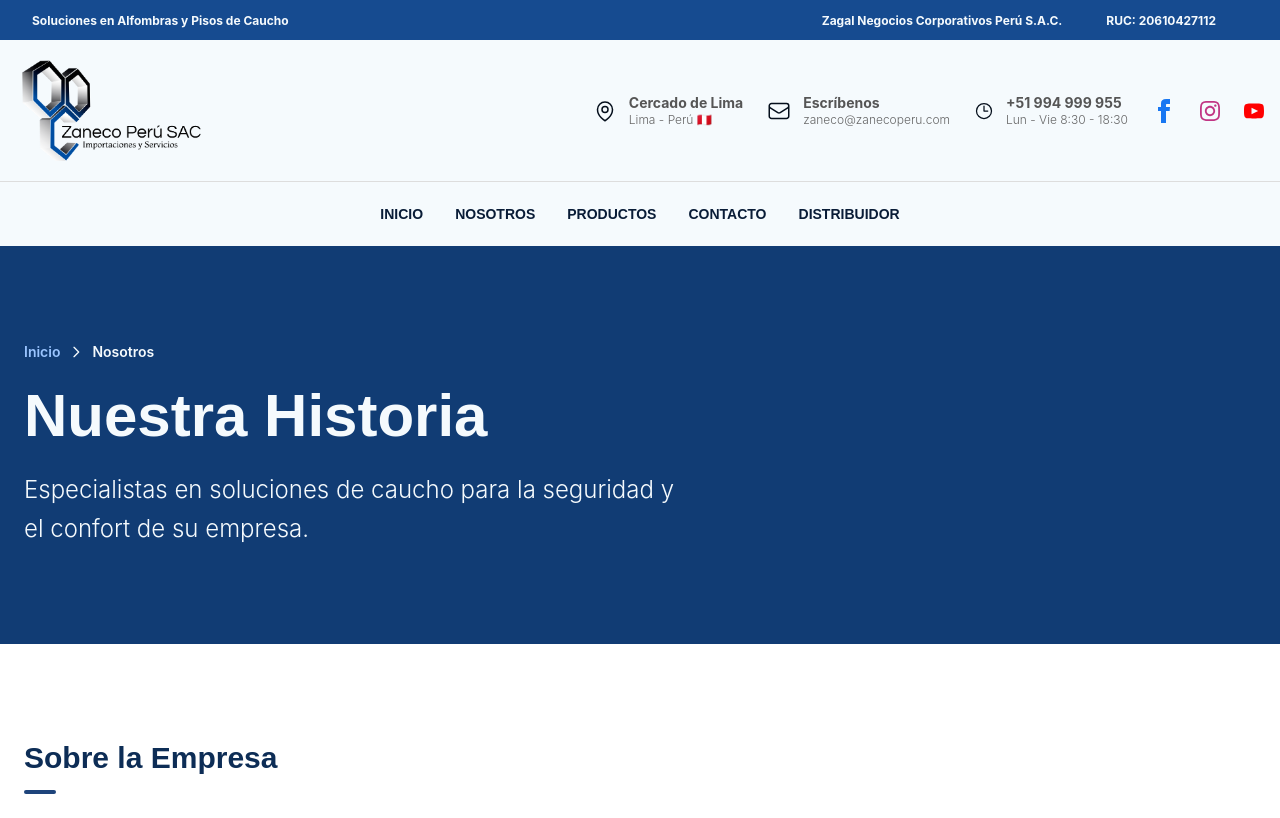
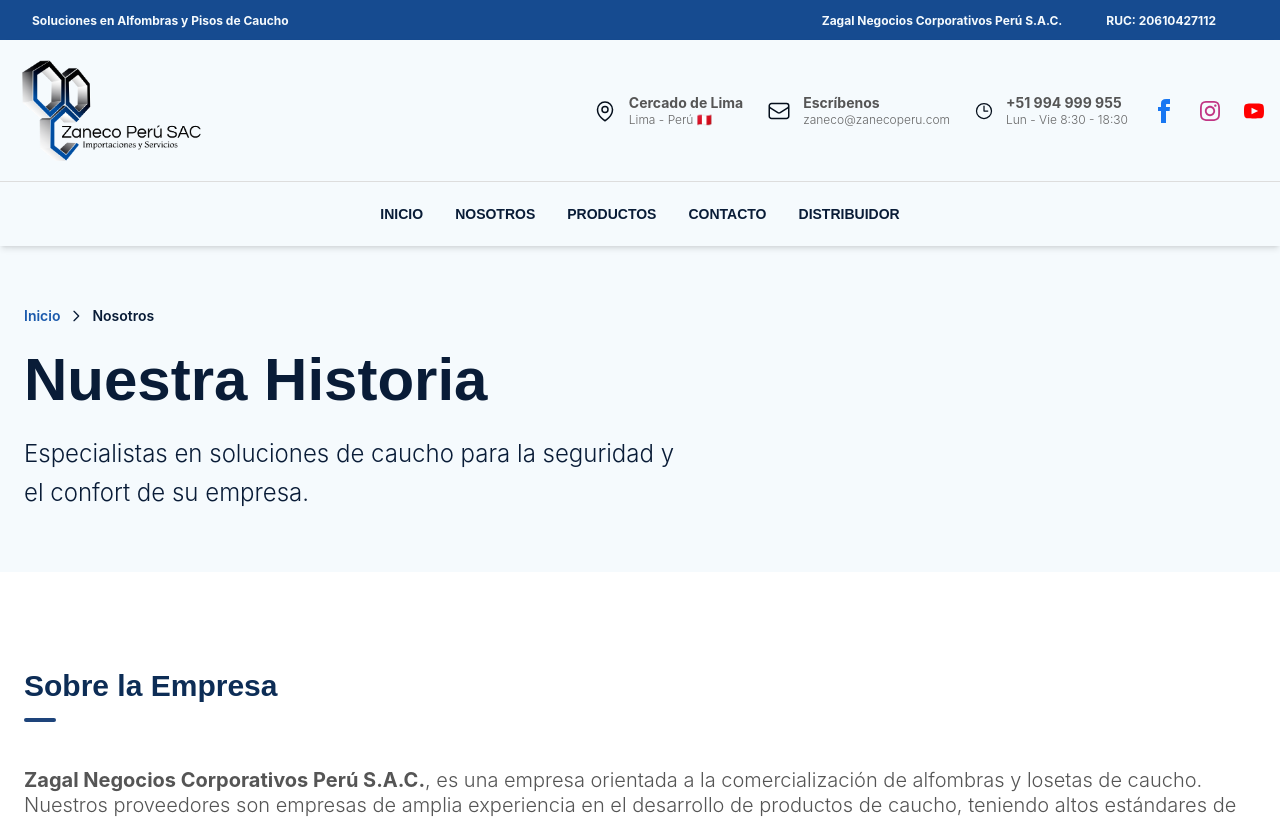
Before and after one commit to nicolaszagal/zanecowebsite, a Next.js app: page /about in a window 1280 px wide. Shown: the top 818 px of the page. Built offline with nearby package versions, Linux system fonts and the light colour scheme.

Commit message:
fix: Navbar update

```diff
--- a/components/layout/HeroComponent.tsx
+++ b/components/layout/HeroComponent.tsx
@@ -8,7 +8,7 @@
 
 export default function HeroComponent({ title, description, breadcrumbItems = [] }: HeroProps) {
     return(
-        <section className="bg-primary-500 py-16 md:py-24 px-6">
+        <section className="bg-neutral py-16 md:py-15 px-6">
             <div className="max-w-7xl mx-auto">
                 <div className="mb-6">
                     {breadcrumbItems.length > 0 && (
@@ -17,8 +17,8 @@
                         </div>
                     )}
                 </div>
-                <h1 className="text-3xl sm:text-4xl md:text-5xl lg:text-6xl font-bold mb-6 text-neutral">{ title }</h1>
-                <p className="text-base sm:text-lg md:text-xl lg:text-2xl text-neutral max-w-2xl leading-relaxed">
+                <h1 className="text-3xl sm:text-4xl md:text-5xl lg:text-6xl font-bold mb-6 text-primary-700">{ title }</h1>
+                <p className="text-base sm:text-lg md:text-xl lg:text-2xl text-primary-700 max-w-2xl leading-relaxed">
                     { description }
                 </p>
             </div>
--- a/components/layout/Navbar.tsx
+++ b/components/layout/Navbar.tsx
@@ -4,7 +4,7 @@
 
 export default function Navbar() {
     return (
-        <div className="bg-neutral sticky top-0 z-50 w-full">
+        <div className="bg-neutral sticky top-0 z-50 w-full shadow-md">
             <div className="max-w-7xl mx-auto flex items-center justify-between p-4">
                 {/*Logo*/}
                 <div className="flex img fluid items-center justify-center md:justify-start">
--- a/components/ui/Breadcrumb.tsx
+++ b/components/ui/Breadcrumb.tsx
@@ -24,8 +24,8 @@
                                 href={item.href || "#"}
                                 className="
                                 flex items-center gap-2
-                                text-primary-50
-                                hover:text-neutral
+                                text-primary-300
+                                hover:text-primary-700
                                 text-sm font-semibold
                                 transition-all
                                 duration-200
@@ -36,7 +36,7 @@
                                 </span>
                             </Link>
                         ) : (
-                            <span className="text-neutral flex items-center gap-2 text-sm font-semibold">
+                            <span className="text-primary-700 flex items-center gap-2 text-sm font-semibold">
                                 {item.label}
                             </span>
                         )}
@@ -44,7 +44,7 @@
                         {!isLast && (
                             <svg
                                 xmlns="http://www.w3.org/2000/svg"
-                                className="size-4 text-slate-600 text-neutral"
+                                className="size-4 text-slate-600 text-primary-700"
                                 fill="none"
                                 viewBox="0 0 24 24"
                                 strokeWidth={2}
```
Also changed, not shown: app/products/alfombras/page.tsx (added).
